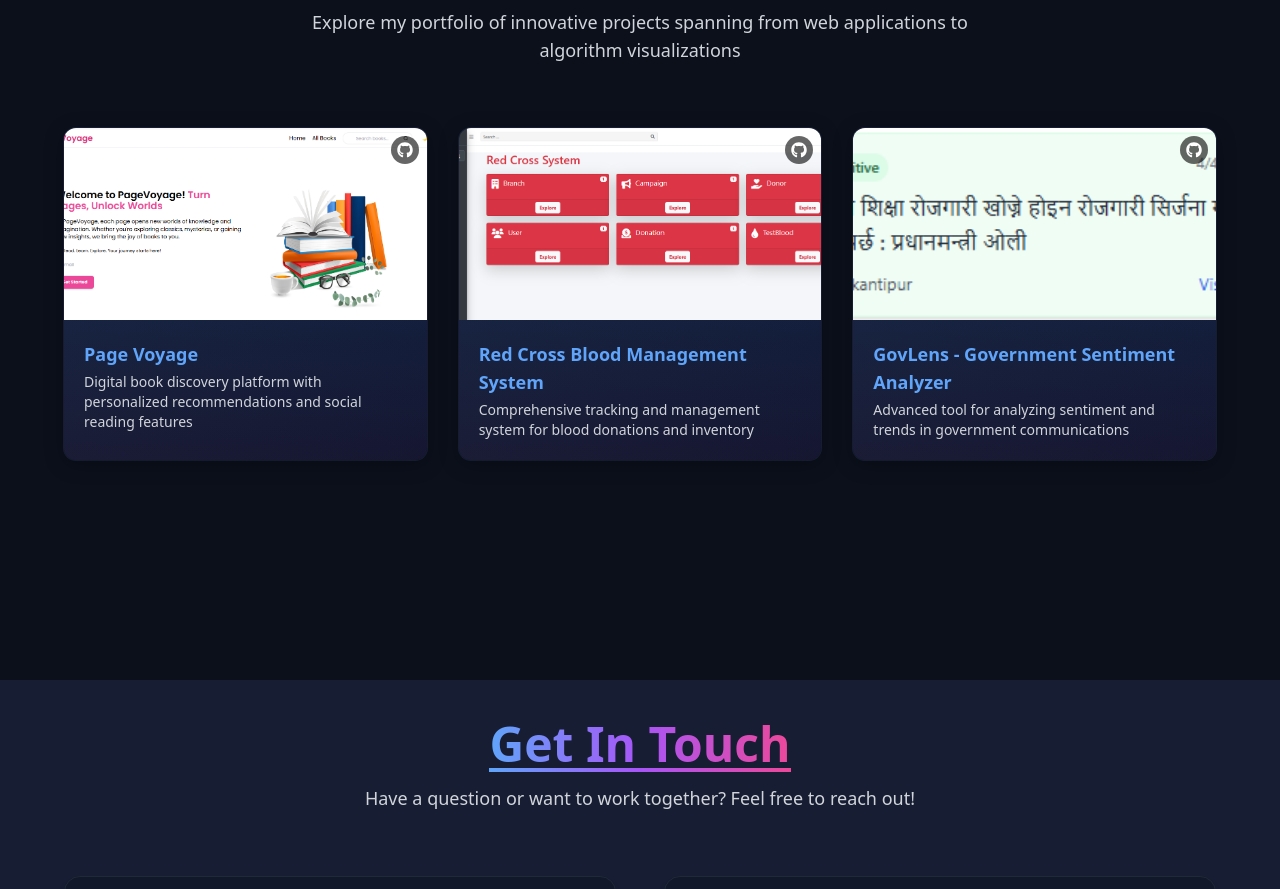
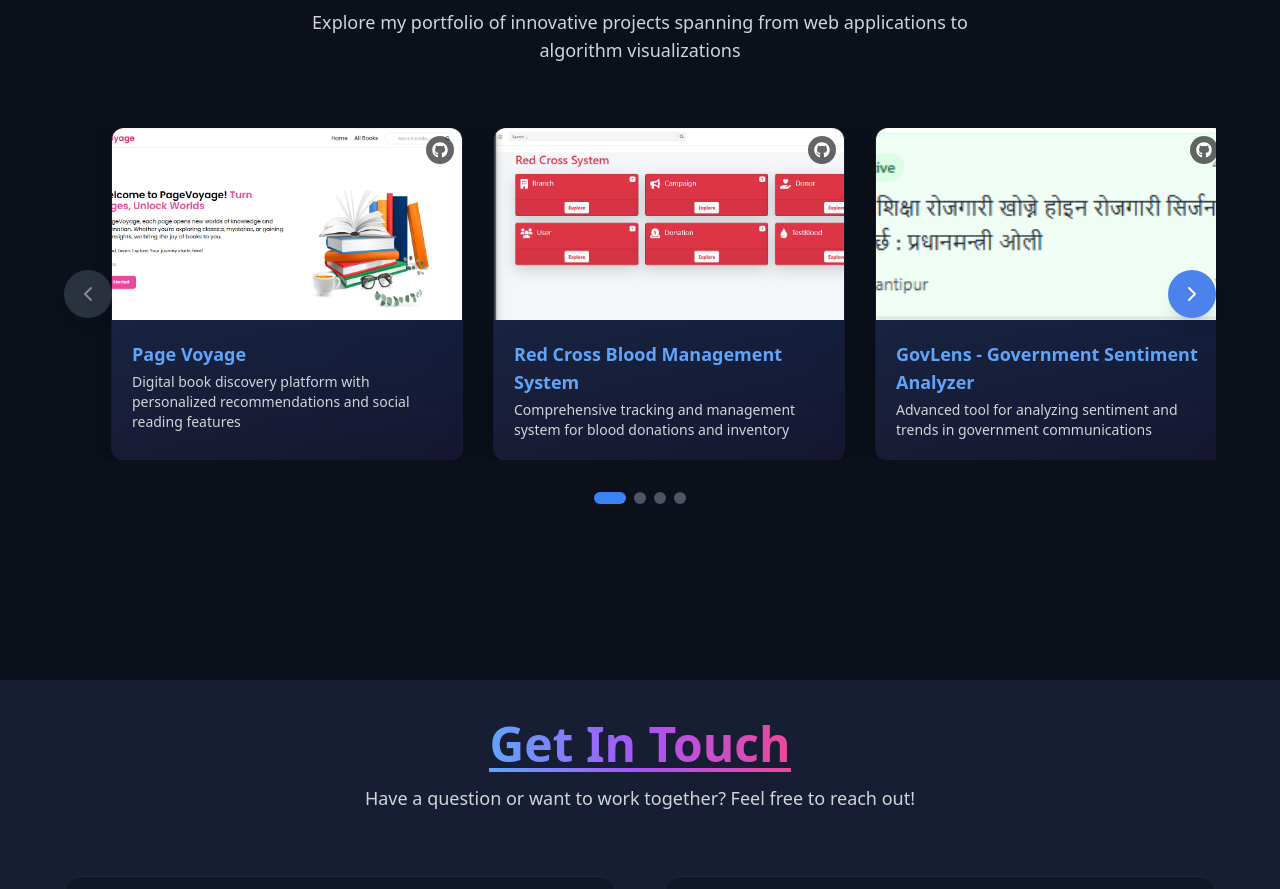
Before and after one commit to madhurirajbanshi/Portfolio, a React (Vite) app in the folder my-portfolio/: page / in a window 1280 px wide. Shown: the part 2484-3373 px from the top of the page. Built offline with nearby package versions, Linux system fonts and the light colour scheme.

Commit message:
programmatic CV download with content-type check and error state

```diff
--- a/my-portfolio/src/components/Home/Home.jsx
+++ b/my-portfolio/src/components/Home/Home.jsx
@@ -36,7 +36,7 @@ const Home = () => {
             className="bg-gradient-to-r from-blue-400 to-purple-500 bg-clip-text text-transparent ml-2"
             initial={{ opacity: 0, x: -50 }}
             animate={{ opacity: 1, x: 0 }}
-            transition={{ duration: 0.8}}
+            transition={{ duration: 0.8 }}
           >
             Madhuri Rajbanshi
           </motion.span>
@@ -69,7 +69,7 @@ const Home = () => {
 
           <a
             href="/Madhuri.pdf"
-            download="Madhuri_Rajbanshi_CV.pdf"
+            download="Madhuri.pdf"
             className={`py-3 px-6 text-base ${
               cvError
                 ? "bg-red-900/20 border-red-500/30"
--- a/my-portfolio/src/components/Projects/Projects.jsx
+++ b/my-portfolio/src/components/Projects/Projects.jsx
@@ -1,7 +1,12 @@
 import { motion } from "framer-motion";
 import { FaGithub } from "react-icons/fa";
+import { useState, useRef } from "react";
+import { ChevronLeft, ChevronRight } from "lucide-react";
 
 const Projects = () => {
+  const [currentIndex, setCurrentIndex] = useState(0);
+  const scrollContainerRef = useRef(null);
+
   const projectList = [
     {
       title: "Page Voyage",
@@ -26,7 +31,40 @@ const Projects = () => {
       hostedLink: "https://govlens.onrender.com",
       image: "/GovLens.png",
     },
+    {
+      title: "AI Image Generator",
+      description:
+        "Generative image app using AI models — repo and deployed project on Vercel",
+      link: "https://github.com/madhurirajbanshi/ai-image-generator",
+      hostedLink: "https://ai-image-generator-beta-blond.vercel.app/",
+      image: "/ai-image.png",
+    },
   ];
+
+  const nextSlide = () => {
+    if (currentIndex < projectList.length - 1) {
+      setCurrentIndex(currentIndex + 1);
+      scrollToIndex(currentIndex + 1);
+    }
+  };
+
+  const prevSlide = () => {
+    if (currentIndex > 0) {
+      setCurrentIndex(currentIndex - 1);
+      scrollToIndex(currentIndex - 1);
+    }
+  };
+
+  const scrollToIndex = (index) => {
+    if (scrollContainerRef.current) {
+      const container = scrollContainerRef.current;
+      const cardWidth = container.offsetWidth / 3;
+      container.scrollTo({
+        left: cardWidth * index,
+        behavior: "smooth",
+      });
+    }
+  };
 
   return (
     <div
@@ -57,7 +95,37 @@ const Projects = () => {
           </p>
         </motion.div>
 
-        <div className="grid grid-cols-1 md:grid-cols-2 lg:grid-cols-3 gap-8">
+        <div className="relative">
+          {/* Left Arrow */}
+          <button
+            onClick={prevSlide}
+            disabled={currentIndex === 0}
+            className={`absolute left-0 top-1/2 -translate-y-1/2 z-10 text-white p-3 rounded-full transition-all shadow-lg ${
+              currentIndex === 0
+                ? "bg-gray-600 cursor-not-allowed opacity-50"
+                : "bg-blue-600/80 hover:bg-blue-500 hover:scale-110"
+            }`}
+            aria-label="Previous project"
+          >
+            <ChevronLeft className="w-6 h-6" />
+          </button>
+
+          {/* Slider Container */}
+          <div
+            ref={scrollContainerRef}
+            className="overflow-x-scroll px-12"
+            style={{
+              scrollbarWidth: "none",
+              msOverflowStyle: "none",
+              WebkitOverflowScrolling: "touch",
+            }}
+          >
+            <style jsx>{`
+              div::-webkit-scrollbar {
+                display: none;
+              }
+            `}</style>
+            <div className="flex gap-8" style={{ width: "max-content" }}>
               {projectList.map((project, index) => {
                 const CardContent = (
                   <motion.div
@@ -66,6 +134,7 @@ const Projects = () => {
                     animate={{ opacity: 1, y: 0 }}
                     transition={{ duration: 0.5, delay: index * 0.1 }}
                     style={{
+                      width: "350px",
                       background:
                         "linear-gradient(135deg, rgba(30, 41, 59, 0.7) 0%, rgba(15, 23, 42, 0.8) 100%)",
                       boxShadow:
@@ -93,7 +162,9 @@ const Projects = () => {
                       <h3 className="text-lg font-bold text-blue-400 mb-1">
                         {project.title}
                       </h3>
-                  <p className="text-gray-300 text-sm">{project.description}</p>
+                      <p className="text-gray-300 text-sm">
+                        {project.description}
+                      </p>
                     </div>
                   </motion.div>
                 );
@@ -103,7 +174,6 @@ const Projects = () => {
                     href={project.hostedLink}
                     target="_blank"
                     rel="noopener noreferrer"
-                className="block"
                   >
                     {CardContent}
                   </a>
@@ -112,6 +182,41 @@ const Projects = () => {
                 );
               })}
             </div>
+          </div>
+
+          {/* Right Arrow */}
+          <button
+            onClick={nextSlide}
+            disabled={currentIndex === projectList.length - 1}
+            className={`absolute right-0 top-1/2 -translate-y-1/2 z-10 text-white p-3 rounded-full transition-all shadow-lg ${
+              currentIndex === projectList.length - 1
+                ? "bg-gray-600 cursor-not-allowed opacity-50"
+                : "bg-blue-600/80 hover:bg-blue-500 hover:scale-110"
+            }`}
+            aria-label="Next project"
+          >
+            <ChevronRight className="w-6 h-6" />
+          </button>
+        </div>
+
+        {/* Pagination Dots */}
+        <div className="flex justify-center gap-2 mt-8">
+          {projectList.map((_, index) => (
+            <button
+              key={index}
+              onClick={() => {
+                setCurrentIndex(index);
+                scrollToIndex(index);
+              }}
+              className={`w-3 h-3 rounded-full transition-all ${
+                index === currentIndex
+                  ? "bg-blue-500 w-8"
+                  : "bg-gray-600 hover:bg-gray-500"
+              }`}
+              aria-label={`Go to project ${index + 1}`}
+            />
+          ))}
+        </div>
       </motion.div>
     </div>
   );
```
Also changed, not shown: my-portfolio/public/ai-image.png (added), 1 other file (tests, documents, lock files or other folders). Lines whose indentation alone changed are shown as unchanged.
